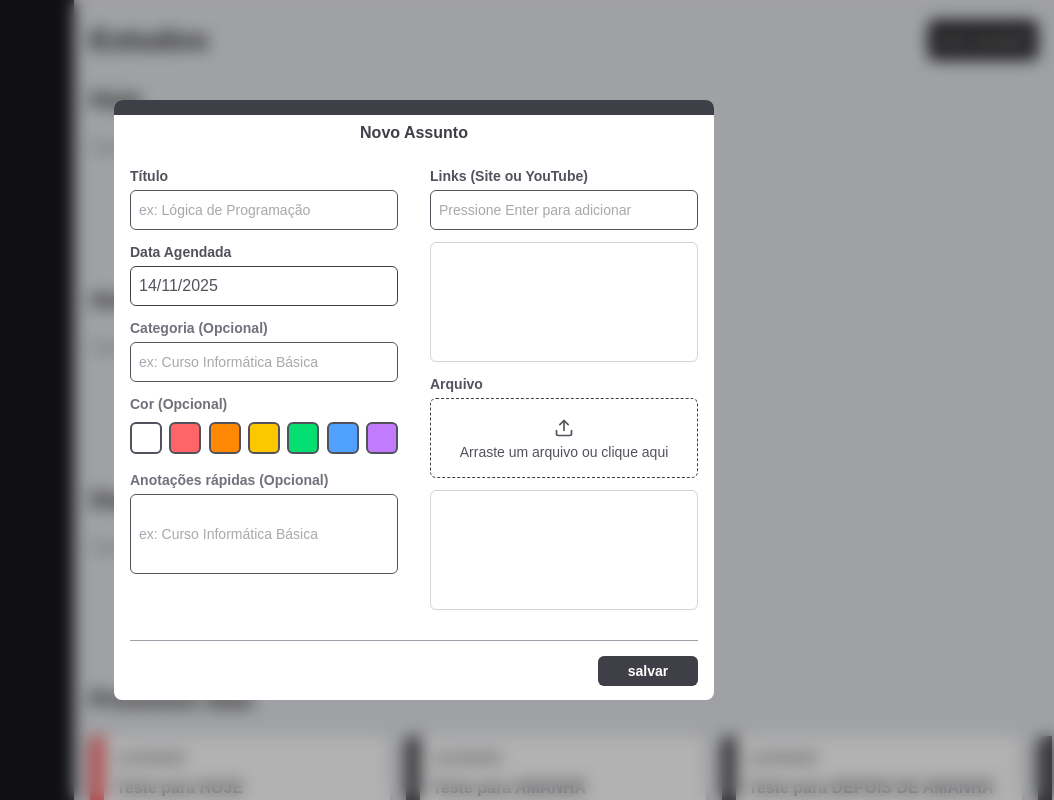
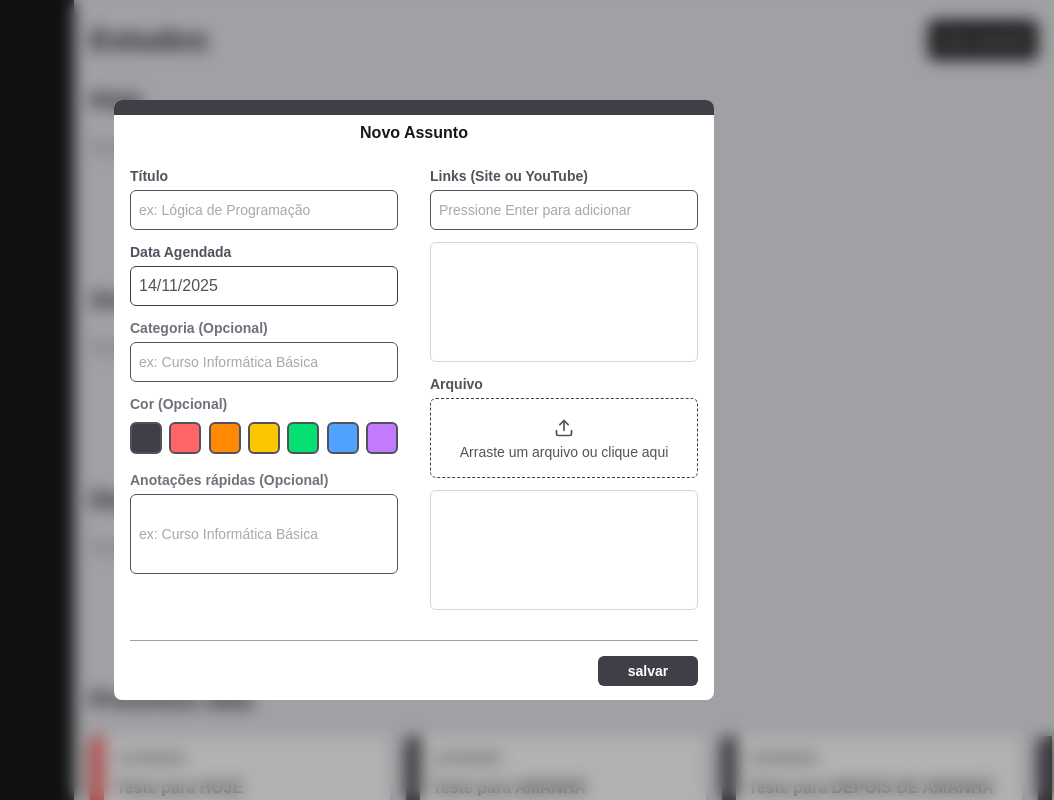
Before and after one commit to kelsmartins/projeto-studyo, a Next.js app in the folder app-estudos/: page / in a window 1280 px wide. Both pictures are taken after a click on the button "novo assunto". Shown: the whole page, without its empty margins (226-1280 px from the left). Built offline with nearby package versions, Linux system fonts and the light colour scheme.

Commit message:
FORMCARD IMPLEMENTADO + alterei cor padrao de branco pra zinc-700 + validacao se isEditing, nao vai ter borrao e escurecimento de fundo, somente se isEditing for false

```diff
--- a/app-estudos/app/page.tsx
+++ b/app-estudos/app/page.tsx
@@ -5,6 +5,7 @@ import { AssuntoType } from '@/types/assuntotype';
 import { useState } from 'react';
 import { Assuntos} from '@/data/assuntos';
 import axios from 'axios';
+import { FormCard } from '@/components/formcard';
 
 export default function Home() {
 
@@ -93,9 +94,9 @@ export default function Home() {
         </div>
       </div>
         {newCardVisible &&
-        <NovoCard
-          handleCloseNewCard={handleCloseNewCard}
-          handleSaveNewCard={(title: string, date: Date, category?: string, color?: string, quickNotes?: string, links?: string[], files?: File[]) =>
+        <FormCard
+          handleCloseCard={handleCloseNewCard}
+          handleSaveCard={(title: string, date: Date, category?: string, color?: string, quickNotes?: string, links?: string[], files?: File[]) =>
           handleSaveNewCard(title, date, category, color, quickNotes, links, files)
           }
         />}
--- a/app-estudos/components/carddetalhado.tsx
+++ b/app-estudos/components/carddetalhado.tsx
@@ -3,6 +3,7 @@ import { useState } from "react";
 import { UpdateCard } from './updatecard'
 import { TopCategoryComponent } from "./categorycomponent";
 import { FaLink , FaFilePdf, FaBucket } from 'react-icons/fa6'
+import { FormCard } from "./formcard";
 
 type Props = {
     cardData: {
@@ -98,10 +99,10 @@ export function CardDetalhado({cardData, closeDetails, getFields, handleUpdateCa
                     </div>
                 </footer>
                 {
-                    showUpdateCard && <UpdateCard cardData={cardData}
-                                            handleCloseUpdateCard={handleCloseUpdateCard}
+                    showUpdateCard && <FormCard initialData={cardData}
+                                            handleCloseCard={handleCloseUpdateCard}
                                             getFields={getFields} // vai repassar a chamada de funcao getFields para updateCard
-                                            handleUpdateCard={handleUpdateCard} />
+                                            handleSaveCard={handleUpdateCard} />
                 }
 
             </main>
--- a/app-estudos/components/formcard.tsx
+++ b/app-estudos/components/formcard.tsx
@@ -8,30 +8,34 @@ import { AssuntoType } from "@/types/assuntotype"
 import { ColorComponent } from "./colorcomponent"
 
 type Props = {
-    initialData?: AssuntoType;
+    initialData?: {
+        title: string,
+        date: Date,
+        category?: string,
+        color?: string,
+        quickNotes?: string,
+        links?: string[],
+        files?: File[]
+    };
     handleCloseCard: () => void;
     handleSaveCard: (title: string, date: Date, category?: string, color?: string, quickNotes?: string, links?: string[], files?: File[]) => void;
     getFields?: (updatedTitle: string, updatedDate: Date, updatedCategory: string, updatedColor: string, updatedQuickNotes: string, updatedLinks?: string[], updatedFiles?: File[]) => void;
 }
 
-export function NovoCard({initialData, handleCloseCard, handleSaveCard, getFields}: Props) {
+export function FormCard({initialData, handleCloseCard, handleSaveCard, getFields}: Props) {
 
-    const [title, setTitle] = useState(initialData?.assunto ?? '');
-    const [date, setDate] = useState(initialData?.dataAgendada ?? new Date());
+    const [title, setTitle] = useState(initialData?.title ?? '');
+    const [date, setDate] = useState(initialData?.date ?? new Date());
 
-    const [category, setCategory] = useState(initialData?.categoria ?? '');
-    const [color, setColor] = useState(initialData?.cor ?? 'bg-zinc-700')
-    const [quickNotes, setQuickNotes] = useState(initialData?.notasRapidas ?? '');
+    const [category, setCategory] = useState(initialData?.category ?? '');
+    const [color, setColor] = useState(initialData?.color ?? 'bg-zinc-700')
+    const [quickNotes, setQuickNotes] = useState(initialData?.quickNotes ?? '');
 
     const [inputLink, setInputLink] = useState('');
-    const [selectedFiles, setSelectedFiles] = useState<File[]>(initialData?.arquivosFonteDigital ?? []);
-    const [selectedLinks, setSelectedLinks] = useState<string[]>(initialData?.linksFonteDigital ?? []);
+    const [selectedFiles, setSelectedFiles] = useState<File[]>(initialData?.files ?? []);
+    const [selectedLinks, setSelectedLinks] = useState<string[]>(initialData?.links ?? []);
 
-    const [isEditing, setIsEditing] = useState(false);
-
-    if(initialData){
-        setIsEditing(true)
-    }
+    const [isEditing, setIsEditing] = useState(!!initialData); // explicacao linha 255
 
     // funcoes pick fields
     function handlePickDate(newDate: Date){ // atribuir valor de pickdate do componente filho
@@ -96,10 +100,8 @@ export function NovoCard({initialData, handleCloseCard, handleSaveCard, getField
         }
     }
 
-
-
     return (
-        <div className="w-full h-full bg-black/30 fixed inset-0 flex items-center justify-center z-50 backdrop-blur-sm" onClick={handleCloseCard}>
+        <div className={`w-full h-full fixed inset-0 flex items-center justify-center z-50 ${isEditing ? '': 'bg-black/30 backdrop-blur-sm'}`} onClick={handleCloseCard}>
             <main className="w-[600px] h-[600px] bg-white flex flex-col rounded-lg" onClick={e => e.stopPropagation()}> {/* explicacao linha 52 */}
 
                 <header className="flex flex-col justify-between h-[50px] w-full items-center">
@@ -201,7 +203,7 @@ export function NovoCard({initialData, handleCloseCard, handleSaveCard, getField
                     </div>
                     :
                     <div className="w-full h-50 flex justify-end items-center">
-                            <Button style="bg-zinc-900 text-white font-bold hover:bg-zinc-600" title="salvar" onClick={handleClick}/>
+                            <Button style="bg-zinc-700 text-white font-bold hover:bg-zinc-600" title="salvar" onClick={handleClick}/>
                     </div>}
                 </footer>
             </main>
@@ -215,3 +217,22 @@ export function NovoCard({initialData, handleCloseCard, handleSaveCard, getField
         "Ei, o clique aconteceu aqui neste card. Execute esta função (stopPropagation) e pare aqui.
         Não 'borbulhe' este evento de clique para nenhum componente pai."
 */
+
+
+
+//              const [isEditing, setIsEditing] = useState(!!initialData);
+//
+// O que acontece aqui
+// useState(...) → inicializa um estado React.
+
+// !!initialData → é um truque em JavaScript para converter qualquer valor em um booleano:
+
+// Se initialData for undefined, null ou vazio → !!initialData vira false.
+
+// Se initialData tiver algum valor (um objeto válido) → !!initialData vira true.
+
+// Ou seja:
+
+// Se o componente recebeu initialData, o estado inicial de isEditing será true.
+
+// Se não recebeu, será false.
--- a/app-estudos/data/cores.ts
+++ b/app-estudos/data/cores.ts
@@ -1,7 +1,7 @@
 import { CorType } from "@/types/corType";
 
 export const Cores: CorType[] = [
-  {id: 1, nome: 'white', hex: 'bg-white'},
+  {id: 1, nome: 'zinc', hex: 'bg-zinc-700'},
     {id: 2, nome: 'red', hex: 'bg-red-400'},
     {id: 3, nome: 'orange', hex: 'bg-orange-400'},
     {id: 4, nome: 'yellow', hex: 'bg-yellow-400'},
```
